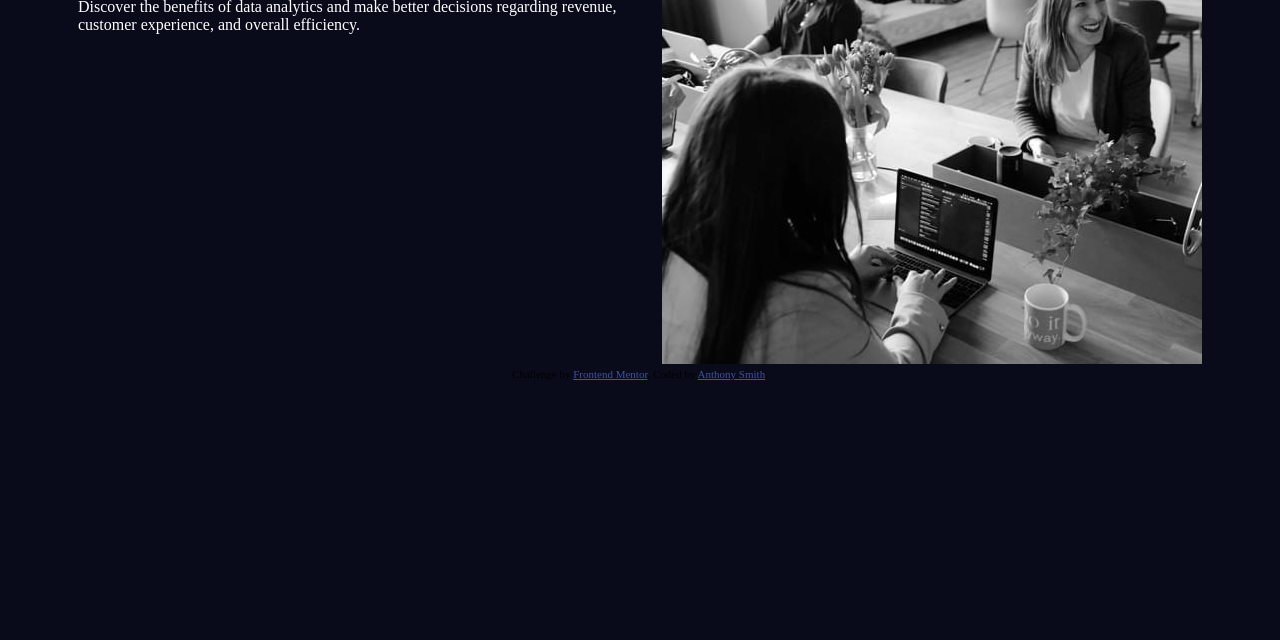
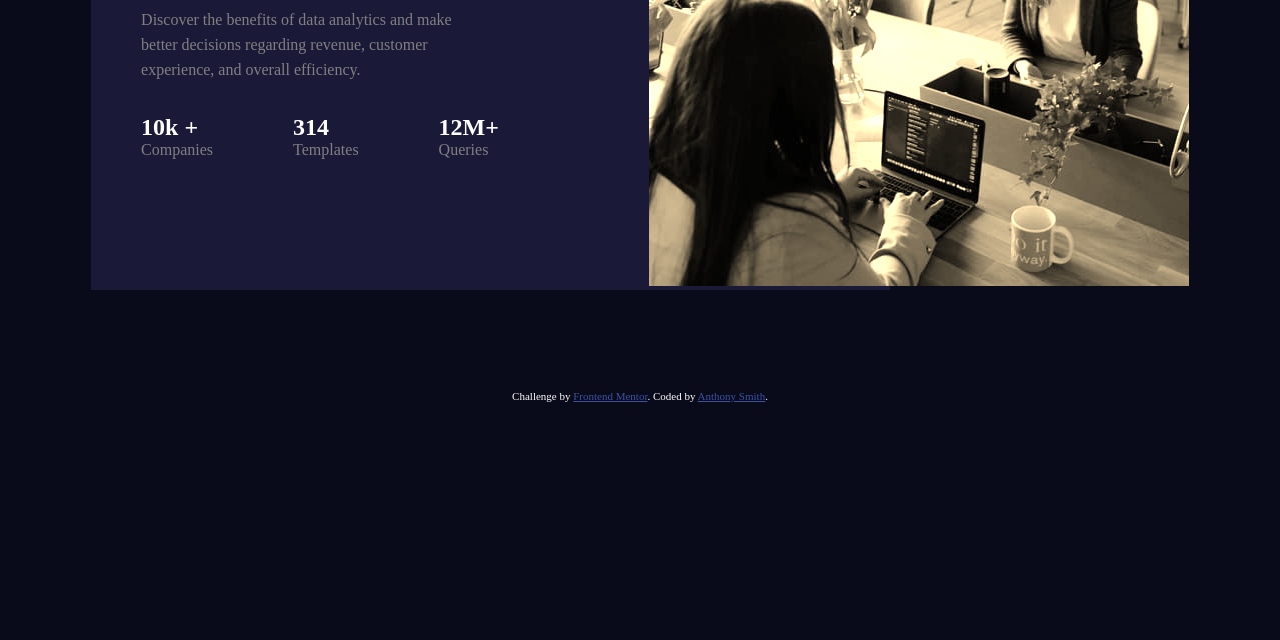
Before and after one commit to anthonys1760/stats-preview, a plain HTML site: page index.html in a window 1280 px wide. Shown: the part 160-800 px from the top of the page. Drawn offline with Linux system fonts and the light colour scheme.

Commit message:
Updated additional elements

```diff
--- a/index.html
+++ b/index.html
@@ -1,8 +1,10 @@
 <!DOCTYPE html>
 <html lang="en">
+
 <head>
   <meta charset="UTF-8">
-  <meta name="viewport" content="width=device-width, initial-scale=1.0"> <!-- displays site properly based on user's device -->
+  <meta name="viewport" content="width=device-width, initial-scale=1.0">
+  <!-- displays site properly based on user's device -->
 
   <link rel="icon" type="image/png" sizes="32x32" href="./images/favicon-32x32.png">
 
@@ -10,39 +12,107 @@
 
   <!-- Feel free to remove these styles or customise in your own stylesheet 👍 -->
   <style>
-    .attribution { font-size: 11px; text-align: center; }
-    .attribution a { color: hsl(228, 45%, 44%); }
+    .attribution {
+      font-size: 11px;
+      text-align: center;
+    }
+
+    .attribution a {
+      color: hsl(228, 45%, 44%);
+    }
 
     :root {
       --white: #ffffff;
       --main: hsl(233, 47%, 7%);
+      --violet: hsl(277, 64%, 61%);
+      --card: hsl(244, 38%, 16%)
     }
 
     body {
-      background-color: var(--main);
-      padding: 70px;
+
+     margin: 0;
+     background: var(--main);
     }
 
-    p, h1 {
+    p,
+    h1 {
       color: var(--white);
     }
 
-    .section {
+    .box-1 {
+      background: var(--card);
+      padding: 50px;
+    }
+
+    .flexBox-1 {
       display: flex;
+      justify-content: center;
+      gap: 100px;
+      background: var(--card);
+      width: 500px;
+      position: relative;
+      margin: 0 auto;
+
+    }
+
+    .flexBox-2 {
+      display: flex;
+      gap: 80px;
+    }
+
+    .details {
+      color: grey;
+      line-height: 25px;
+    }
+
+    .box-1 {
+      flex-basis: auto;
+    }
+
+    p span {
+
+    }
+
+    img {
+      filter: sepia(100%);
+    }
+
+
+
+    .attribution {
+      margin-top: 100px;
+      color: var(--white);
     }
   </style>
 </head>
+
 <body>
 
-  <div class="section">
+  <div class="flexBox-1">
+
     <div class="box-1">
-      <h1>Get insights that help your business grow.</h1>
-      <p>Discover the benefits of data analytics and make better decisions regarding revenue, customer
-      experience, and overall efficiency.</p>
+      <h1>Get <span style="color: var(--violet)">insights</span> that help<br> your business grow.</h1>
+      <p class="details">Discover the benefits of data analytics and make<br> better decisions regarding revenue, customer <br>
+        experience, and overall efficiency.</p>
+      <div class="flexBox-2">
+        <div class="detail-1">
+          <p><span style="font-size: 24px; font-weight: 900;">10k +</span><br><span style="color: grey">Companies</span></p>
+        </div>
+        <div class="detail-2">
+          <p><span style="font-size: 24px; font-weight: 900;">314</span><br><span style="color: grey">Templates</span></p>
+        </div>
+        <div class="detail-3">
+          <p><span style="font-size: 24px; font-weight: 900;">12M+</span><br><span style="color: grey">Queries</span></p>
+        </div>
+      </div>
     </div>
+
+
+
     <div class="box-2">
       <img src="images/image-header-desktop.jpg">
     </div>
+
   </div>
 
   <div class="attribution">
@@ -50,4 +120,5 @@
     Coded by <a href="#">Anthony Smith</a>.
   </div>
 </body>
+
 </html>
```
